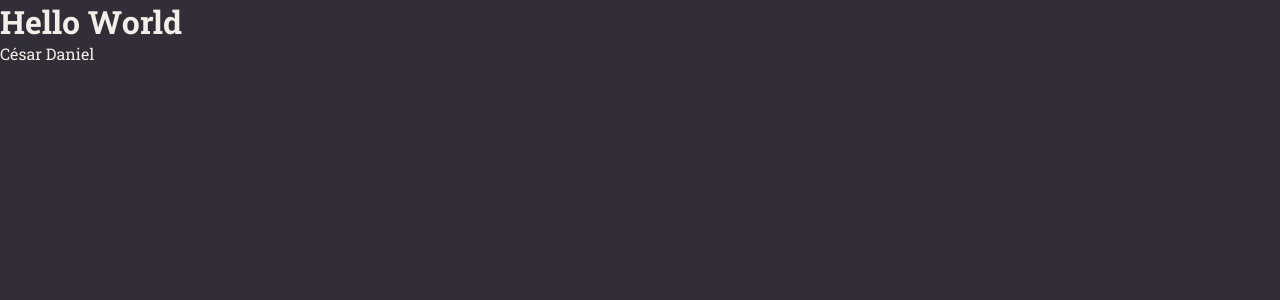
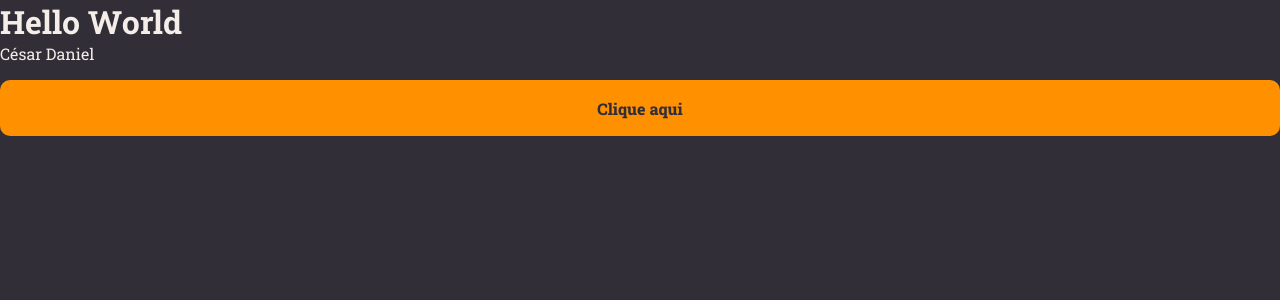
Before and after one commit to cesarDanielRodrigues/explorer-introducaoReact, a React (Vite) app in the folder rocketnotes/: page / in a window 1280 px wide. Shown: the top 300 px of the page. Built offline with nearby package versions, Linux system fonts and the light colour scheme.

Commit message:
Componente

```diff
--- /dev/null
+++ b/rocketnotes/src/components/Button/index.jsx
@@ -0,0 +1,9 @@
+import { Container } from "./style"
+
+export function Button() {
+  return (
+    <Container type="button">
+        Clique aqui
+    </Container>
+  )
+}
--- /dev/null
+++ b/rocketnotes/src/components/Button/style.js
@@ -0,0 +1,19 @@
+import styled from "styled-components"
+import theme from "../../styles/theme"
+
+export const Container = styled.button`
+  width: 100%;
+  background-color: ${({ theme }) => theme.COLORS.ORANGE};
+  color: ${({ theme }) => theme.COLORS.BACKGROUND_800};
+
+  height: 56px;
+  border: 0;
+  padding: 0 16px;
+  margin-top: 16px;
+  border-radius: 10px;
+  font-weight: 800;
+
+  &:disabled {
+    opacity: 0.5;
+  }
+`
--- a/rocketnotes/src/pages/Details/index.jsx
+++ b/rocketnotes/src/pages/Details/index.jsx
@@ -1,5 +1,5 @@
 import { Container } from "./style"
-
+import { Button } from "../../components/Button"
 
 export function Details(){
 
@@ -7,6 +7,7 @@
     <Container>
       <h1>Hello World</h1>
       <span>César Daniel</span>
+      <Button></Button>
     </Container>
   )
 }
--- a/rocketnotes/src/styles/global.js
+++ b/rocketnotes/src/styles/global.js
@@ -13,7 +13,7 @@
         -webkit-font-smoothing: antialiased
     }
 
-    body, a, input, textarea{
+    body, a, input, textarea, button{
         font-family: "Roboto Slab", serif;
         font-size: 16px;
         outline: none;
```
